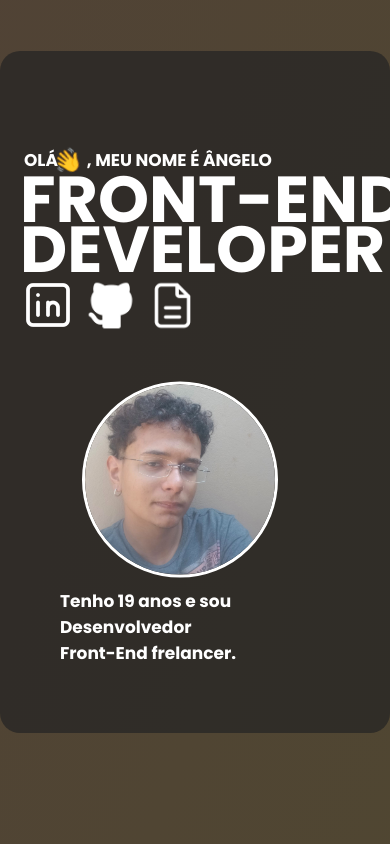
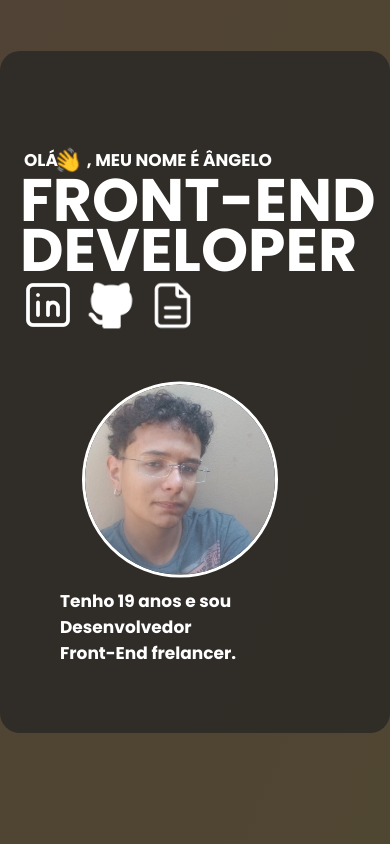
Before and after one commit to Anjeroo/Portfolio_Angelo, a React (Vite) app: page / in a window 390 px wide. Shown: the top 844 px of the page. Built offline with nearby package versions, Linux system fonts and the light colour scheme; the HTML template or start-up script is replaced by a standard one.

Commit message:
arrumando tamanho

```diff
--- a/src/components/Cabecalho/cabecalho.css
+++ b/src/components/Cabecalho/cabecalho.css
@@ -44,7 +44,7 @@
     line-height: 100px;
 
     @media(max-width: 1100px) {
-        font-size: 65px;
+        font-size: 60px;
         line-height: 50px;
         width: 390px;
         text-align: left;
```
